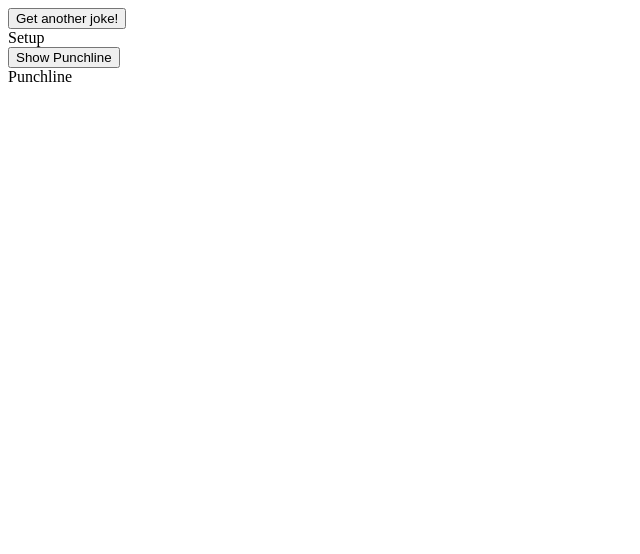
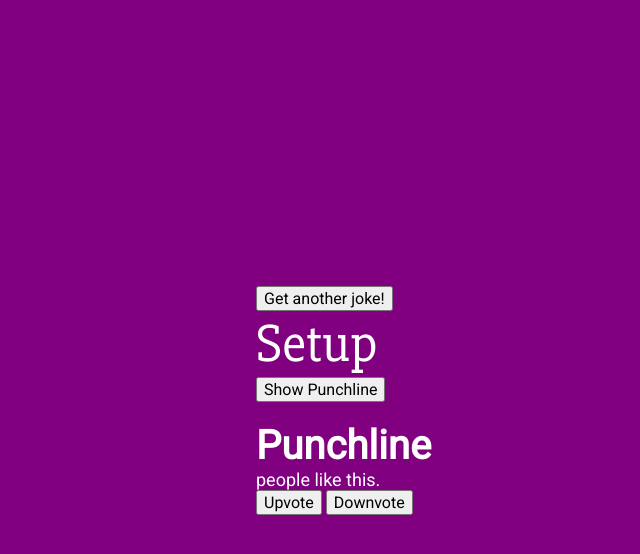
Before and after one commit to kaine119/jokes-tut, a website: page public/index.html in a window 1280 px wide. Both pictures are taken after a click on the button "Show Punchline". Shown: the whole page, without its empty margins (0-640 px from the left). Drawn offline with nearby package versions, Linux system fonts and the light colour scheme; no server answers.

Commit message:
Made it better
its yuuuge

```diff
--- a/package.json
+++ b/package.json
@@ -10,6 +10,7 @@
   "author": "Kai En <muikaien1@gmail.com>",
   "license": "ISC",
   "dependencies": {
+    "body-parser": "^1.15.2",
     "express": "^4.14.0"
   }
 }
--- a/public/index.html
+++ b/public/index.html
@@ -3,39 +3,25 @@
 <head>
 	<title>blah</title>
 	<script type="text/javascript" src="https://code.jquery.com/jquery-3.1.0.min.js"></script>
+	<link href="https://fonts.googleapis.com/css?family=Roboto|Slabo+27px" rel="stylesheet">
+	<link rel="stylesheet" type="text/css" href="style.css">
 </head>
 <body>
+	<div id="body-container">
+		<button id="getNew">Get another joke!</button>
+		<p id="setup">Setup</p>
+		<button id="showPunchline">Show Punchline</button>
+		<div id="punchlineContainer" style="opacity: 0">
+			<h3 id="punchline" >Punchline</h3>
+			<p id="scoreText"><span id="score"></span> people like this.</p>
+			<div>
+				<button style="display: inline-block" id="up">Upvote</button>
+				<button style="display: inline-block" id="down">Downvote</button>
+			</div>
+		</div>
+	</div>
 
-
-<button id="getNew">Get another joke!</button>
-<div id="setup">Setup</div>
-<button id="showPunchline">Show Punchline</button>
-<div id="punchline" style="opacity: 0">Punchline</div>
-
-<script type="text/javascript">
-	$(document).ready(function(){
-		var $setup = $("#setup");
-		var $show= $("#showPunchline");
-		var $punchline = $("#punchline")
-
-		var getJoke = function(){
-			$.get("./jokes", function(data){
-				$setup.html(data.setup);
-				$punchline.html(data.punchline);
-				$punchline.css("opacity", "0")
-			});
-		}
-
-		getJoke();
-		$("#getNew").click(function(){
-			getJoke();
-		})
-
-		$show.click(function(){
-			$punchline.css("opacity", "1")
-		})
-	})
-</script>
+<script type="text/javascript" src="index.js"></script>
 
 </body>
 </html>
--- a/public/index.js
+++ b/public/index.js
@@ -1,10 +1,51 @@
-// $(document).ready(function(){
-	// var $setup = $("#setup");
-	// var $show = $("#showPunchline");
-	// var $punchline = $("#punchline");
+$(document).ready(function(){
+	var $setup = $("#setup");
+	var $show= $("#showPunchline");
+	var $punchline = $("#punchline");
+	var $container = $("#punchlineContainer")
+	var $score = $("#score");
+	var currentId = -1;
 
-	$.get("/jokes", function(res){
-		console.log(res)
-		console.log("hi!")
+	var getJoke = function(){
+		$.get("./jokes", function(data){
+			$setup.html(data.setup);
+			$punchline.html(data.punchline);
+			$container.css("opacity", "0");
+			$score.html(data.score)
+			currentId = data.id;
+
+		});
+	}
+	getJoke();
+	$("#getNew").click(function(){
+		getJoke();
+	})
+
+	$show.click(function(){
+		$container.css("opacity", "1")
 	});
-// });
+
+	$("#up").click(function(){
+		$.post({
+			url: "/upvote",
+			contentType: "application/json",
+			data: JSON.stringify({id: currentId}),
+			success: function(data){
+				$score.html(data.newScore);
+			}
+		});
+	});
+
+	$("#down").click(function(){
+		$.post({
+			url: "/downvote",
+			contentType: "application/json",
+			data: JSON.stringify({id: currentId}),
+			success: function(data){
+				$score.html(data.newScore);
+			}
+		});
+	});
+
+
+})
--- /dev/null
+++ b/public/style.css
@@ -0,0 +1,39 @@
+* {margin: 0px;}
+html {height: 100%;}
+
+body {
+	background-color: purple;
+	display: flex;
+	margin: 0;
+	min-height: 100%;
+	align-items: center;
+}
+
+#body-container {
+	width: 60%;
+	height: 100%;
+	margin: auto;
+	color: white;
+}
+
+#setup {
+	font-family: "Slabo 27px";
+	font-size: 54px;
+}
+
+#punchline {
+	margin-top: 0.5em;
+	font-family: "Roboto";
+	font-size: 40px;
+}
+
+#scoreText {
+	font-family: "Roboto";
+	font-size: 18px;
+	font-weight: lighter;
+}
+
+button {
+	font-family: "Roboto";
+	font-size: 16px;
+}
```
Also changed, not shown: jokes.js (+25 -2 lines).
